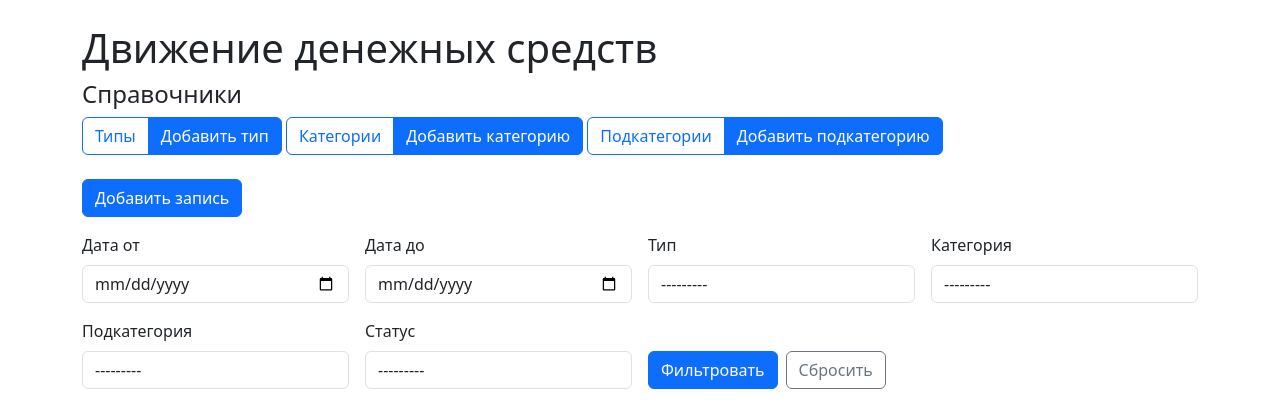
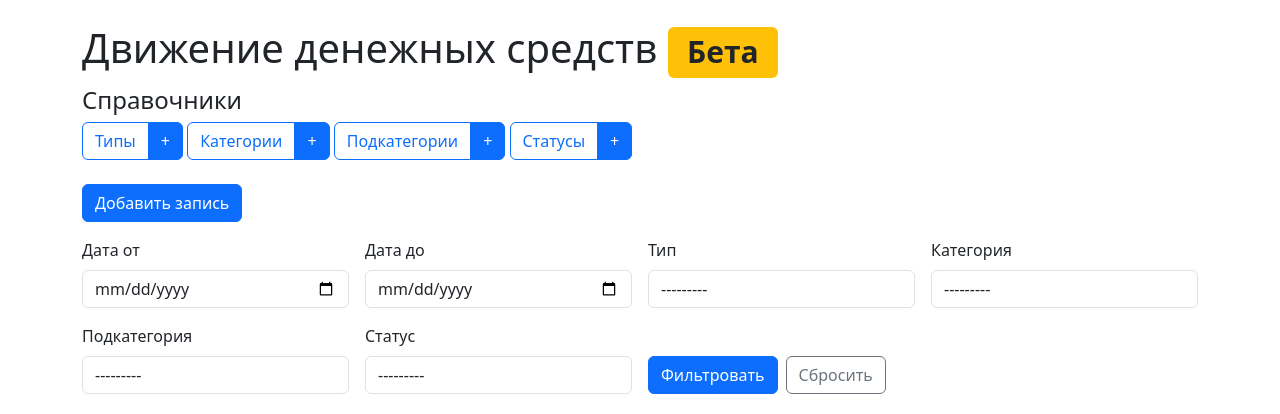
Before and after one commit to IvaKrapiva/cashflow, a Django app: page / in a window 1280 px wide. Shown: the top 414 px of the page. Run offline with Django 5.2, Linux system fonts and the light colour scheme; data comes from the database, SQL or seed files in the repository; both versions use the stored data as it was after the commit.

Commit message:
work commit

```diff
--- a/cashflow/settings.py
+++ b/cashflow/settings.py
@@ -23,7 +23,7 @@ BASE_DIR = Path(__file__).resolve().parent.parent
 SECRET_KEY = "django-insecure-z_#))_d#xv)611rgj6!v!jta^+-7m#$@t^9(g7$09(68a%tib4"
 
 # SECURITY WARNING: don't run with debug turned on in production!
-DEBUG = False
+DEBUG = True
 
 ALLOWED_HOSTS = []
 
--- a/templates/dds/cashflow_list.html
+++ b/templates/dds/cashflow_list.html
@@ -7,22 +7,26 @@
 </head>
 <body>
     <div class="container">
-        <h1 class="mt-4">Движение денежных средств</h1>
+        <h1 class="mt-4">Движение денежных средств <span class="badge bg-warning text-dark">Бета</span></h1>
 
         <!-- Навигационная панель с кнопками -->
         <div class="mb-3">
             <h4>Справочники</h4>
             <div class="btn-group mb-2">
                 <a href="{% url 'type_list' %}" class="btn btn-outline-primary">Типы</a>
-                <a href="{% url 'type_create' %}" class="btn btn-primary">Добавить тип</a>
+                <a href="{% url 'type_create' %}" class="btn btn-primary">+</a>
             </div>
             <div class="btn-group mb-2">
                 <a href="{% url 'category_list' %}" class="btn btn-outline-primary">Категории</a>
-                <a href="{% url 'category_create' %}" class="btn btn-primary">Добавить категорию</a>
+                <a href="{% url 'category_create' %}" class="btn btn-primary">+</a>
             </div>
             <div class="btn-group mb-2">
                 <a href="{% url 'subcategory_list' %}" class="btn btn-outline-primary">Подкатегории</a>
-                <a href="{% url 'subcategory_create' %}" class="btn btn-primary">Добавить подкатегорию</a>
+                <a href="{% url 'subcategory_create' %}" class="btn btn-primary">+</a>
+            </div>
+            <div class="btn-group mb-2">
+                <a href="{% url 'status_list' %}" class="btn btn-outline-primary">Статусы</a>
+                <a href="{% url 'status_create' %}" class="btn btn-primary">+</a>
             </div>
         </div>
 
@@ -106,7 +110,7 @@
                         <td>{{ cashflow.type }}</td>
                         <td>{{ cashflow.category }}</td>
                         <td>{{ cashflow.subcategory|default:"—" }}</td>
-                        <td>{{ cashflow.status }}</td>
+                        <td>{{ cashflow.status|default:"—" }}</td>
                         <td>
                             <a href="{% url 'cashflow_edit' cashflow.pk %}" class="btn btn-sm btn-warning">Редактировать</a>
                             <a href="{% url 'cashflow_delete' cashflow.pk %}" class="btn btn-sm btn-danger">Удалить</a>
@@ -119,5 +123,4 @@
         </table>
     </div>
     <script src="https://cdn.jsdelivr.net/npm/bootstrap@5.3.0/dist/js/bootstrap.bundle.min.js"></script>
-</body>
 </html>
```
Also changed, not shown: db.sqlite3.
